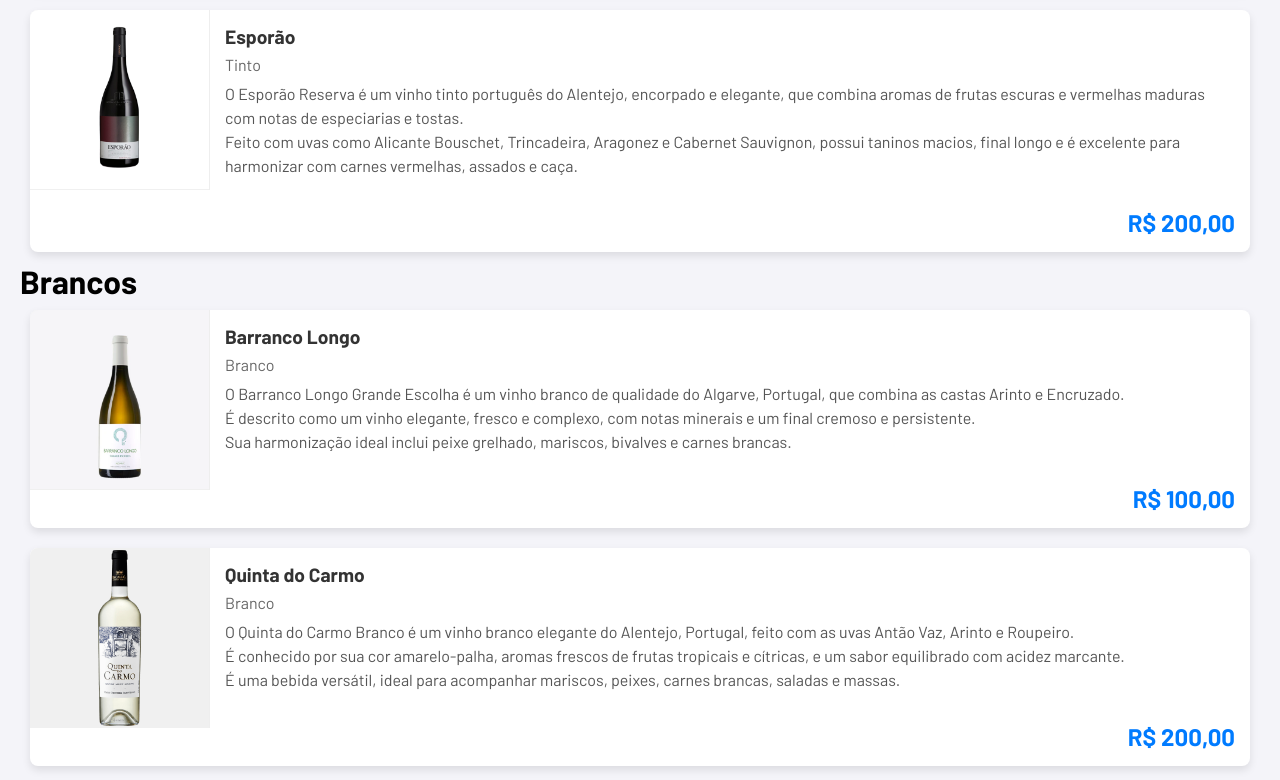
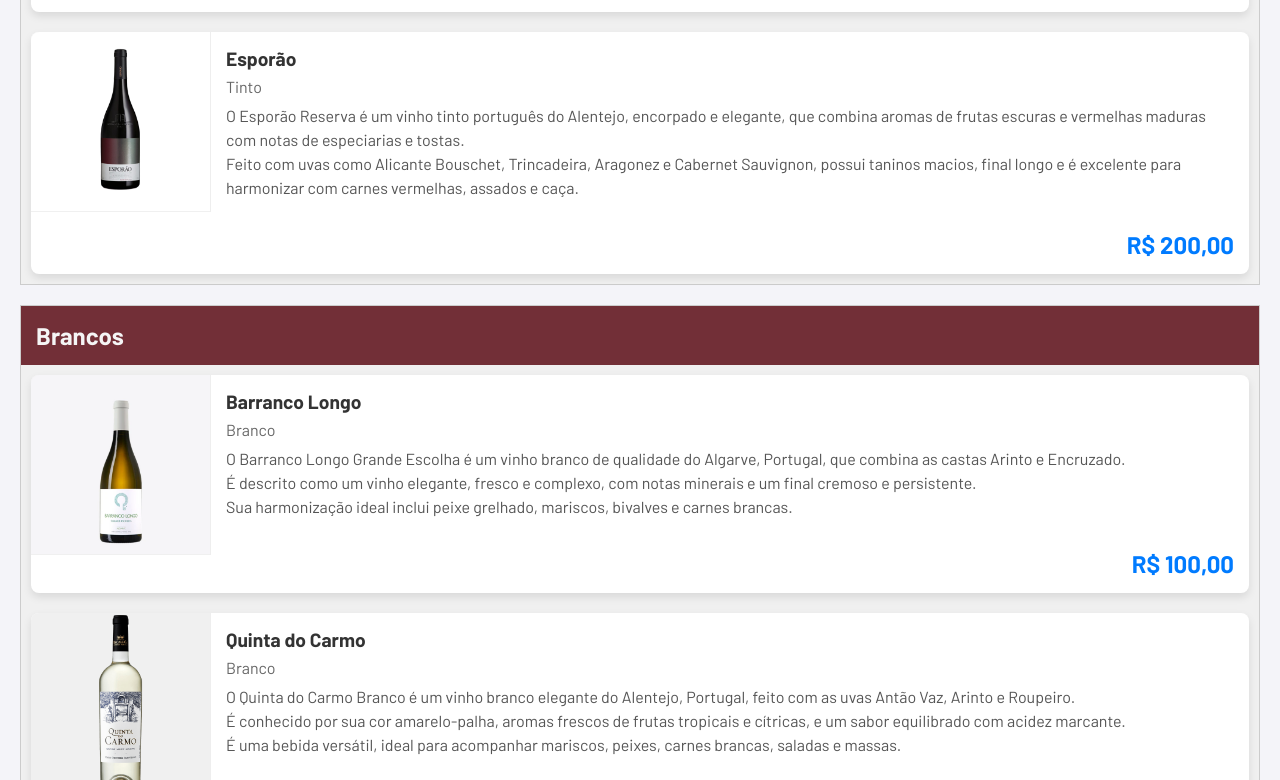
Before and after one commit to F4r3d/portifoliovinhos, a plain HTML site: page index.html in a window 1280 px wide. Shown: the part 1868-2648 px from the top of the page. Drawn offline with Linux system fonts and the light colour scheme.

Commit message:
Estrutura e Estilo

```diff
--- a/index.html
+++ b/index.html
@@ -8,7 +8,8 @@
 </head>
 <body>
 
-<h1>Tintos</h1>
+<section class="secao">
+<h1 class="cabecalho-sticky">Tintos</h1>
 
     <div class="cards-container">
         <div class="card">
@@ -146,8 +147,10 @@
         </div>
 
     </div>
+</section>
 
-<h1>Brancos</h1>
+<section class="secao">
+<h1 class="cabecalho-sticky">Brancos</h1>
 
     <div class="cards-container">
 
@@ -253,6 +256,6 @@
         </div>
 
     </div>
-
+</section>
 </body>
 </html>
--- a/style.css
+++ b/style.css
@@ -7,11 +7,45 @@
     box-sizing: border-box;
 }
 
+:root {
+  --cor-vinho: #722F37;
+  --cor-verde: #E6FFE6;
+  --cor-azul: #48679A;
+  --cor-branco: #F5F5F5;
+  --cor-preto: #1A1A1A;
+}
+
 body {
     font-family: "Barlow", sans-serif;;
     background-color: #f4f4f9;
     margin: 20px;
 }
+
+h1 {
+    margin: 20px 20px;
+}
+
+/* TÍTULOS */
+
+.secao {
+
+    min-height: 100vh;
+    border: 1px solid #ccc;
+    margin-bottom: 20px;
+    background-color: #f0f0f0;
+}
+
+.cabecalho-sticky {
+    position: sticky;
+    top: 0;
+    background-color: var(--cor-vinho);
+    color: #F5F5F5;
+    padding: 15px;
+    margin: 0;
+    z-index: 10;
+}
+
+/* FIM Títulos */
 
 .cards-container {
     display: flex;
```
